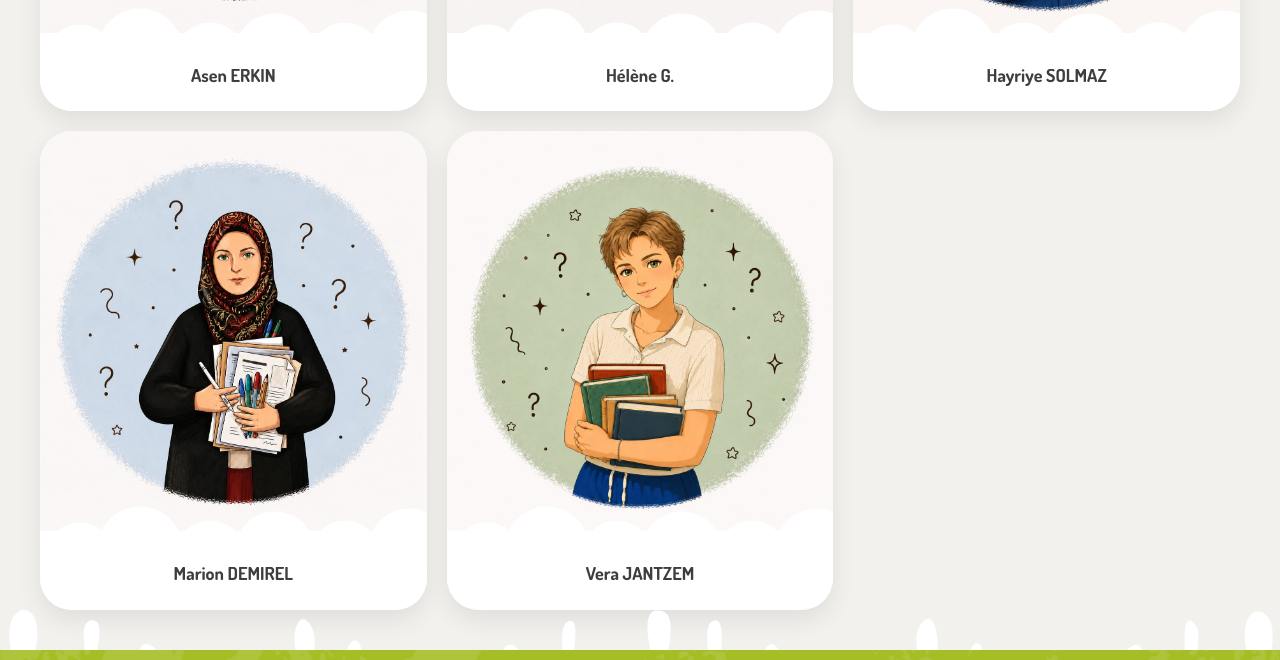
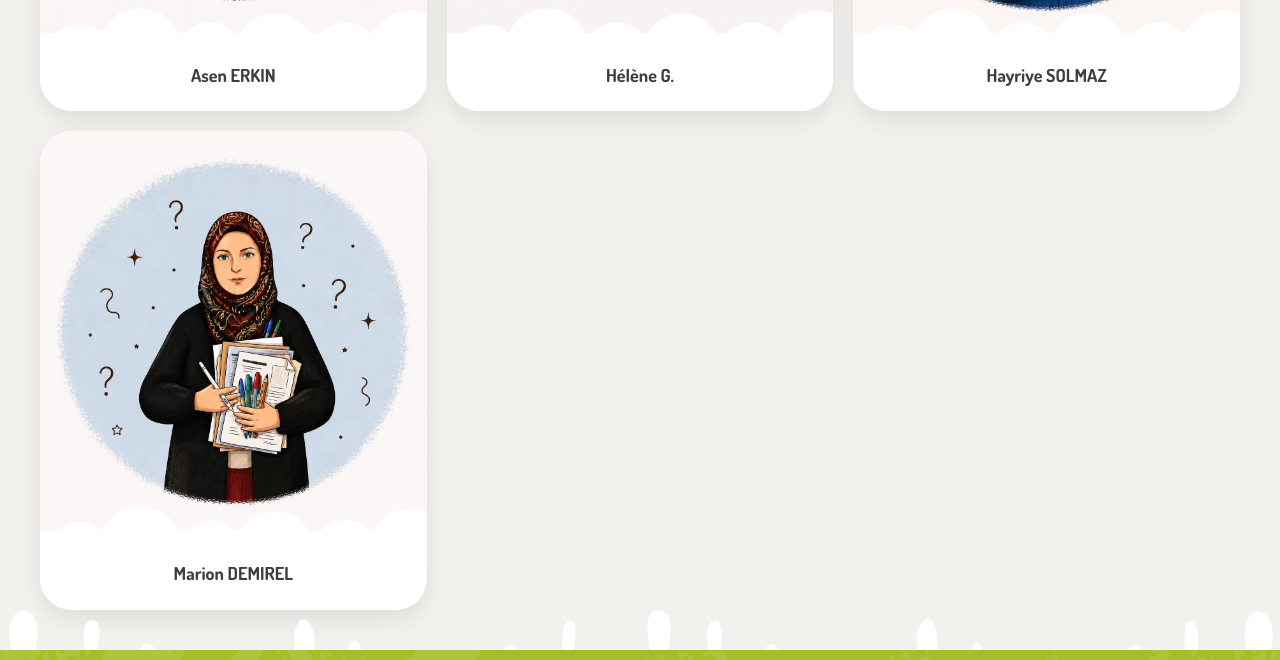
Before and after one commit to EtudianteHU/atlasiakids, a React (Create React App) app in the folder frontend/: page /about in a window 1280 px wide. Shown: the part 4660-5320 px from the top of the page. Built offline with nearby package versions, Linux system fonts and the light colour scheme; no server answers; a web font is replaced by a local one.

Commit message:
enlever photo

```diff
--- a/frontend/src/data/teamData.js
+++ b/frontend/src/data/teamData.js
@@ -69,11 +69,4 @@ export const teamData = [
     description:
       "Visionnaire et passionné, elle guide la ligne éditoriale avec exigence, sensibilité et amour du détail."
   },
-   {
-    id: 12,
-    name: "Vera JANTZEM",
-    image: "/images/Vera.jpg",
-    description:
-      "Avec douceur et créativité, elle façonne des contenus inspirants qui parlent au cœur des enfants et des familles."
-  },
 ]
```
